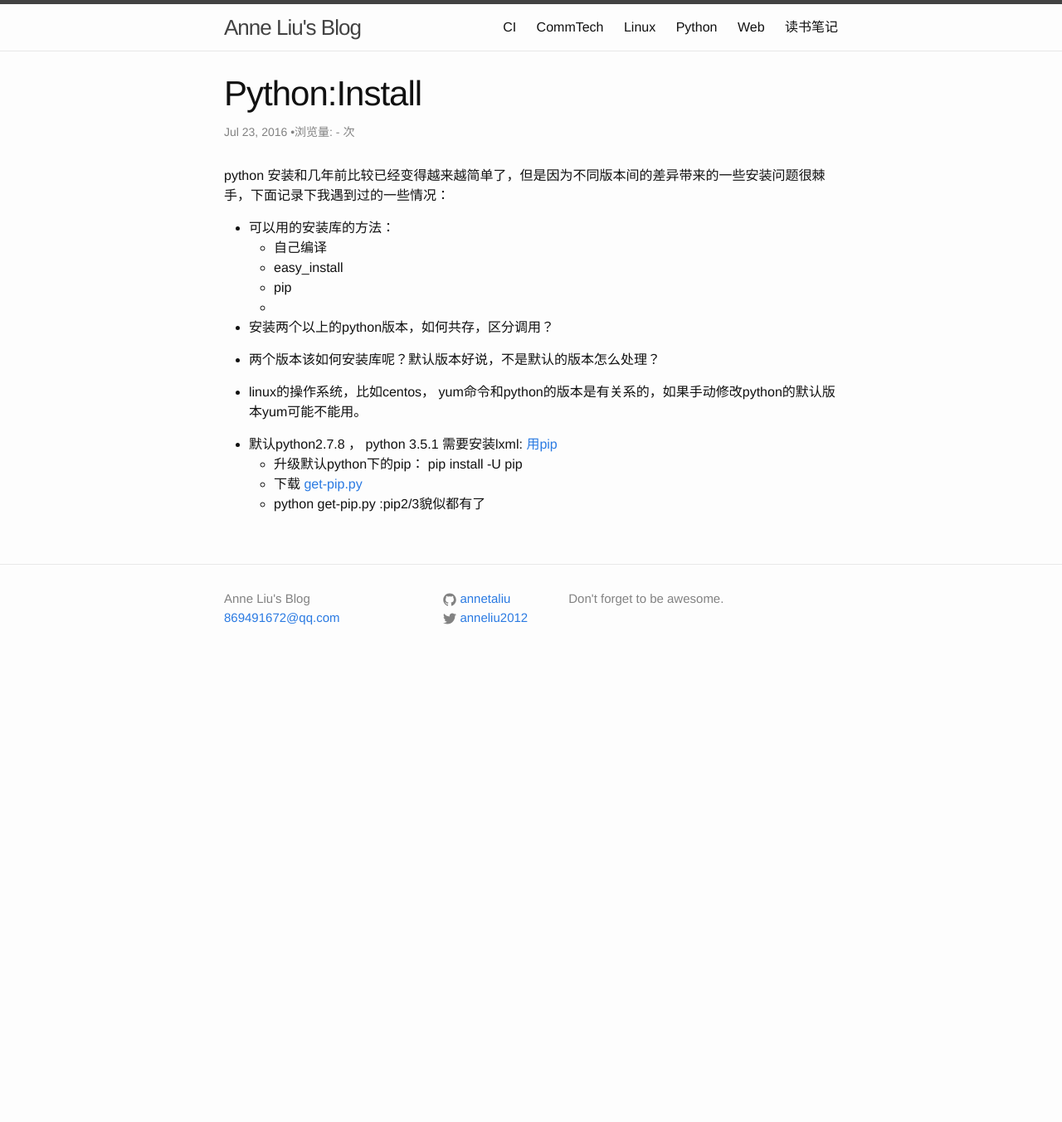
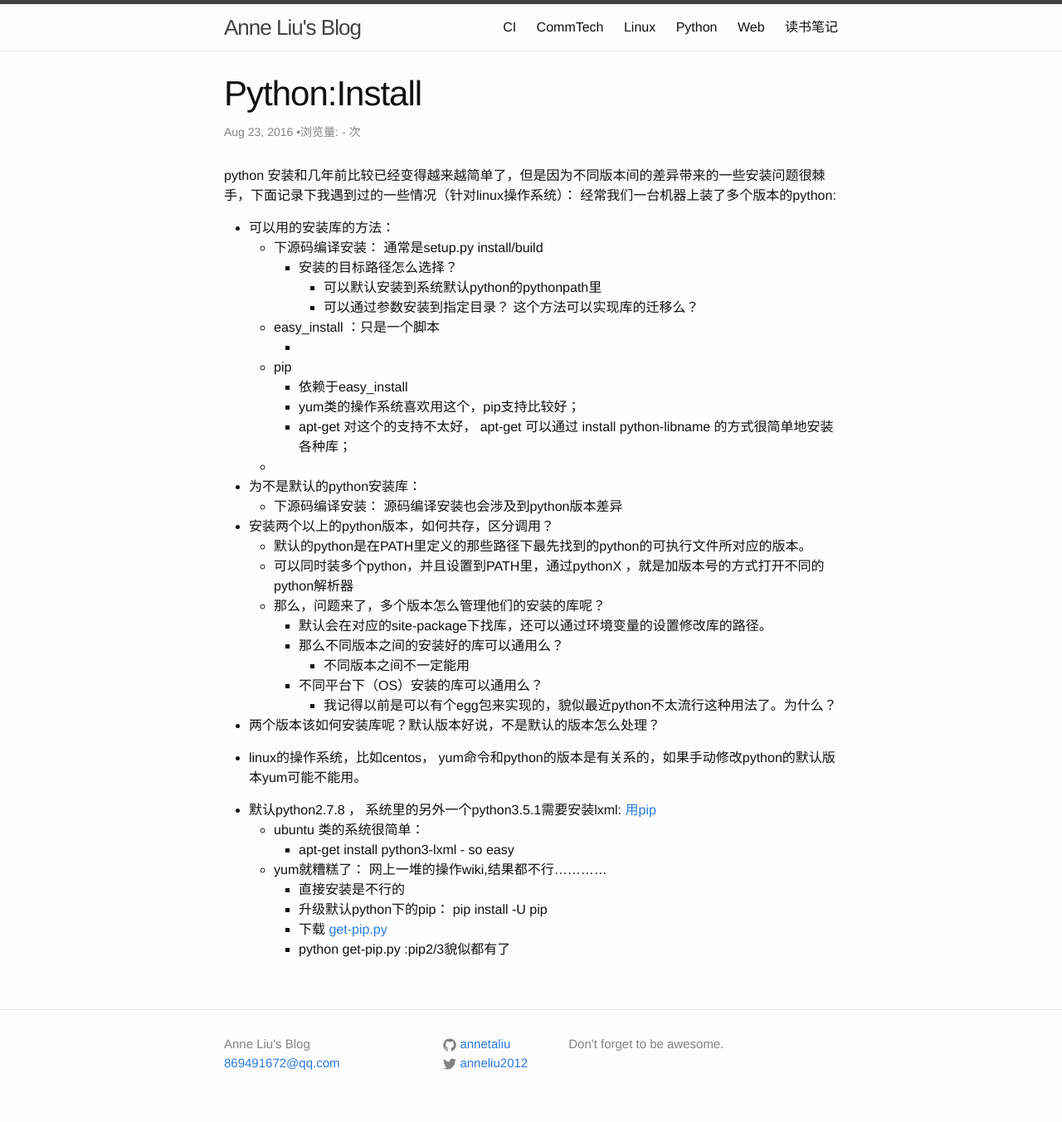
Before and after one commit to annetaliu/annetaliu.github.io, a Jekyll site: the page built from _posts/2016-08-23-Python-Install.markdown, in a window 1280 px wide. Shown: the whole page at 83% size. Built offline with Jekyll 4.4.1, drawn with Linux system fonts in a browser that asks for light colours; comment, search, counter and statistics services are not loaded; before the commit the page ends 900 px from its top, so only the background shows below that.

```diff
--- a/_posts/2016-08-01-CI-git-opt.markdown
+++ b/_posts/2016-08-01-CI-git-opt.markdown
@@ -52,8 +52,6 @@ Git hooks [introduction](https://www.atlassian.com/git/tutorials/git-hooks/) , [
 	pre-push
 
 
-
-
 **Questions:**
 
 * the difference between git clone & git pull  & git fetch
--- a/_posts/2016-08-23-Python-Install.markdown
+++ b/_posts/2016-08-23-Python-Install.markdown
@@ -1,29 +1,52 @@
 ---
 layout: post
 title:  Python:Install
-date:   2016-07-23 01:11:26 -0000
+date:   2016-08-23
 categories: python
 permalink: /python/install
 ---
 
-python 安装和几年前比较已经变得越来越简单了，但是因为不同版本间的差异带来的一些安装问题很棘手，下面记录下我遇到过的一些情况：
-
+python 安装和几年前比较已经变得越来越简单了，但是因为不同版本间的差异带来的一些安装问题很棘手，下面记录下我遇到过的一些情况（针对linux操作系统）：
+经常我们一台机器上装了多个版本的python:
 
 * 可以用的安装库的方法：
-	* 自己编译
-	* easy_install
+	* 下源码编译安装： 通常是setup.py install/build
+		* 安装的目标路径怎么选择？
+			* 可以默认安装到系统默认python的pythonpath里
+			* 可以通过参数安装到指定目录？ 这个方法可以实现库的迁移么？
+	* easy_install ：只是一个脚本
+		*
 	* pip
+		* 依赖于easy_install
+		* yum类的操作系统喜欢用这个，pip支持比较好；
+		* apt-get 对这个的支持不太好， apt-get 可以通过 install python-libname 的方式很简单地安装各种库；
 	*
+
+* 为不是默认的python安装库：
+	* 下源码编译安装： 源码编译安装也会涉及到python版本差异
 
 
 * 安装两个以上的python版本，如何共存，区分调用？
+	* 默认的python是在PATH里定义的那些路径下最先找到的python的可执行文件所对应的版本。
+	* 可以同时装多个python，并且设置到PATH里，通过pythonX ，就是加版本号的方式打开不同的python解析器
+	* 那么，问题来了，多个版本怎么管理他们的安装的库呢？
+		* 默认会在对应的site-package下找库，还可以通过环境变量的设置修改库的路径。
+		* 那么不同版本之间的安装好的库可以通用么？
+			* 不同版本之间不一定能用
+		* 不同平台下（OS）安装的库可以通用么？
+			* 我记得以前是可以有个egg包来实现的，貌似最近python不太流行这种用法了。为什么？
+
 
 * 两个版本该如何安装库呢？默认版本好说，不是默认的版本怎么处理？
 
 
 * linux的操作系统，比如centos， yum命令和python的版本是有关系的，如果手动修改python的默认版本yum可能不能用。
 
-* 默认python2.7.8 ， python 3.5.1 需要安装lxml: [用pip](https://pip.pypa.io/en/stable/installing/)
-	* 升级默认python下的pip：  pip install -U pip
-	* 下载  [get-pip.py](https://bootstrap.pypa.io/get-pip.py)
-	* python get-pip.py :pip2/3貌似都有了
+* 默认python2.7.8 ， 系统里的另外一个python3.5.1需要安装lxml: [用pip](https://pip.pypa.io/en/stable/installing/)
+	* ubuntu 类的系统很简单：
+		* apt-get install python3-lxml  - so easy
+	* yum就糟糕了： 网上一堆的操作wiki,结果都不行…………
+		* 直接安装是不行的
+		* 升级默认python下的pip：  pip install -U pip
+		* 下载  [get-pip.py](https://bootstrap.pypa.io/get-pip.py)
+		* python get-pip.py :pip2/3貌似都有了
```
Also changed, not shown: _posts/2016-08-25-CI-gerrit.markdown (added, +98 -0 lines), _posts/2016-08-26-linux-toollibs.markdown (added, +11 -0 lines), 读书笔记/读书笔记.md (+1 -0 lines).
